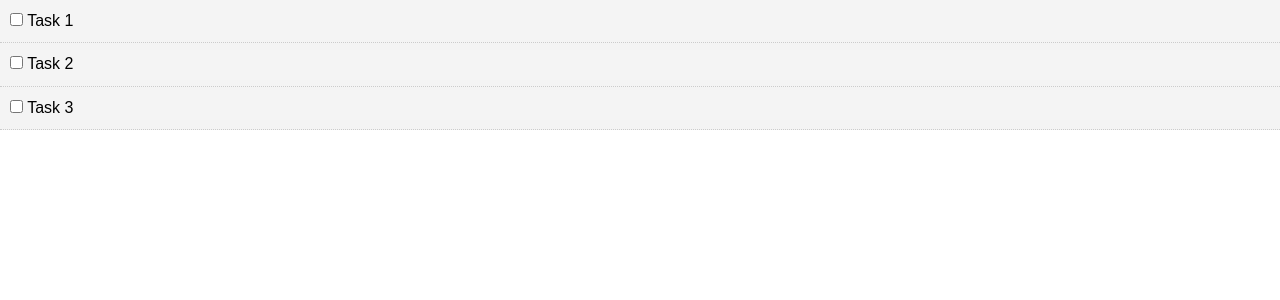
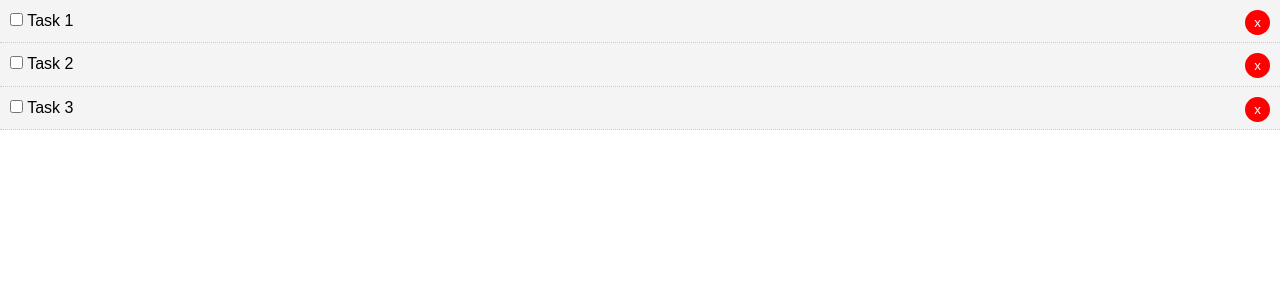
Before and after one commit to muhammadahad96/react-todolist-app, a React (Create React App) app: page / in a window 1280 px wide. Shown: the top 300 px of the page. Built offline with nearby package versions, Linux system fonts and the light colour scheme.

Commit message:
added delete todo function

```diff
--- a/src/App.js
+++ b/src/App.js
@@ -32,12 +32,19 @@
         return todo;
       })
     });
-  };
+  }
+
+  // Delete Todo
+  delTodo = (id) => {
+    this.setState({
+      todos: [...this.state.todos.filter(todo => todo.id !== id)]
+    });
+  }
 
   render() {
     return (
       <div className="App">
-        <Todos todos={this.state.todos} markComplete={this.markComplete}/>
+        <Todos todos={this.state.todos} markComplete={this.markComplete} delTodo={this.delTodo}/>
       </div>
     );
   }
--- a/src/components/TodoItem.js
+++ b/src/components/TodoItem.js
@@ -18,6 +18,7 @@
         <p>
           <input type="checkbox" onChange={this.props.markComplete.bind(this, id)}/> {' '}
           { title }
+          <button onClick={this.props.delTodo.bind(this, id)} style={btnStyle}>x</button>
           </p>
       </div>
     )
@@ -29,4 +30,14 @@
   todo: PropTypes.object.isRequired
 }
 
+const btnStyle = {
+  background: "#ff0000",
+  color: "#fff",
+  border: "none",
+  padding: "5px 9px",
+  borderRadius: "50%",
+  cursor: "pointer",
+  float: "right"
+}
+
 export default TodoItem
--- a/src/components/Todos.js
+++ b/src/components/Todos.js
@@ -6,7 +6,7 @@
 
   render() {
     return this.props.todos.map((todo) => (
-      <TodoItem key={todo.id} todo={todo} markComplete={this.props.markComplete}/>
+      <TodoItem key={todo.id} todo={todo} markComplete={this.props.markComplete} delTodo={this.props.delTodo}/>
     ));
   }
 }
```
